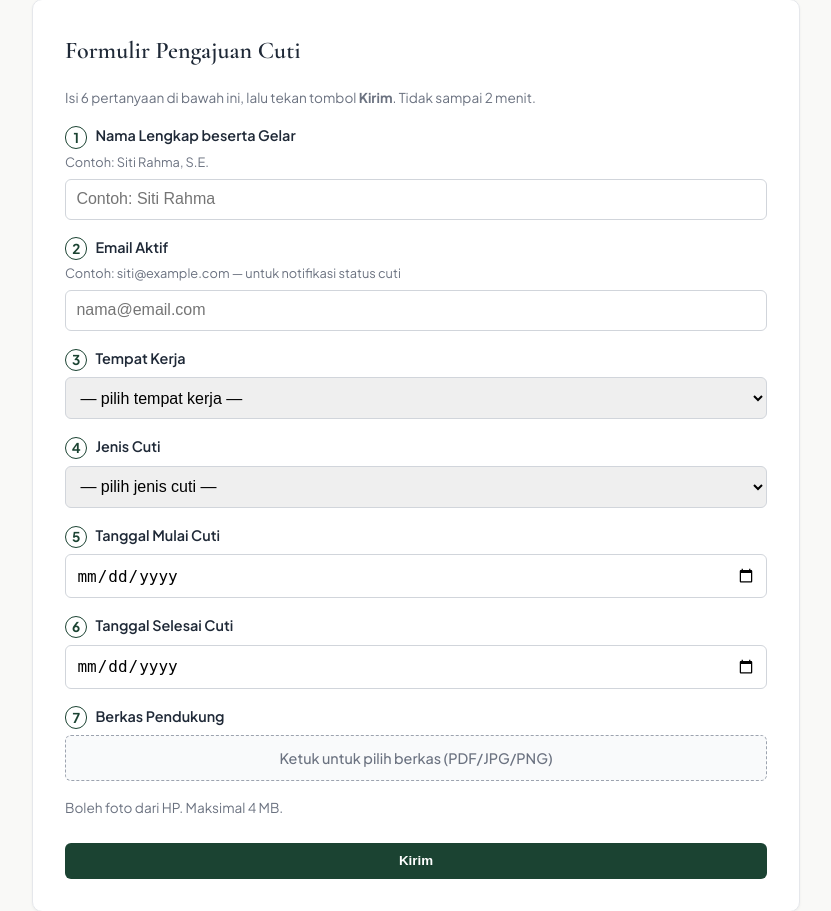
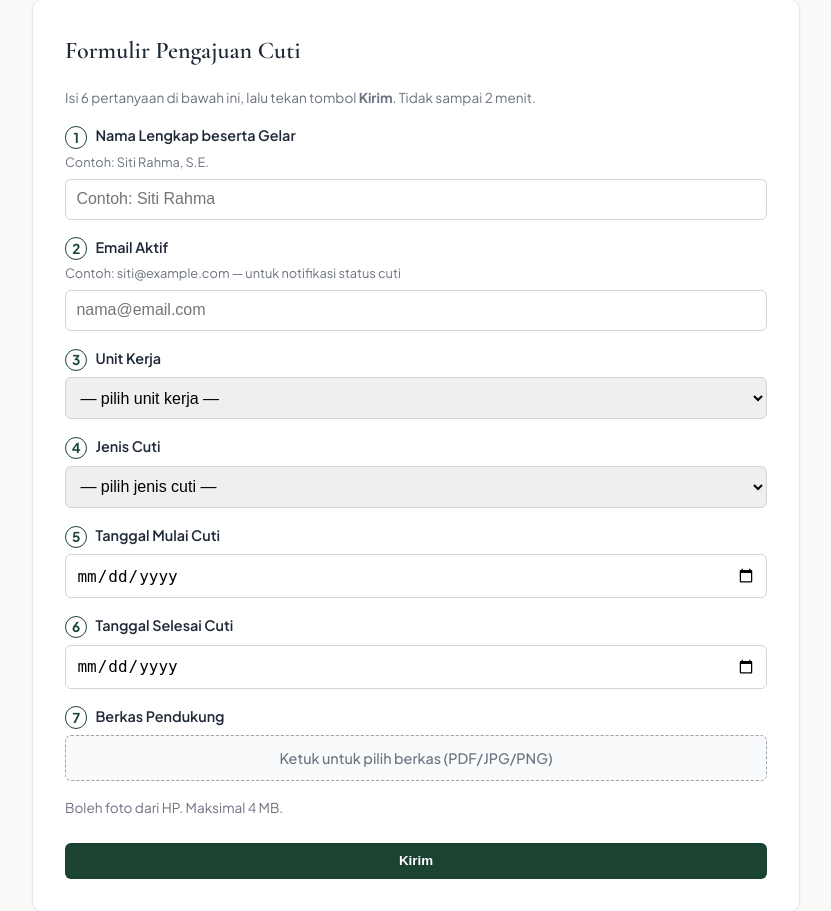
Before and after one commit to mahdalii/Inovasi-Kepegawaian, a Flask app: page / in a window 1280 px wide. Shown: the part 260-1171 px from the top of the page, without its empty margins (224-1055 px from the left). Run offline with Flask 3, Linux system fonts and the light colour scheme.

Commit message:
refactor: rename Tempat Kerja -> Unit Kerja
- templates/form.html: label + placeholder
- templates/dashboard.html: filter option
- app.py: validation error messages

Co-Authored-By: Claude Fable 5 <noreply@anthropic.com>

```diff
--- a/app.py
+++ b/app.py
@@ -63,9 +63,9 @@ def validate_form(nama, email, uptd, jenis, tgl_mulai, tgl_selesai, berkas_ok, f
     if not email or not EMAIL_RE.match(email.strip()):
         errors.append("Email valid wajib diisi")
     if not uptd.strip():
-        errors.append("Tempat kerja wajib diisi")
+        errors.append("Unit kerja wajib diisi")
     elif uptd not in VALID_UPTD:
-        errors.append("Tempat kerja tidak valid")
+        errors.append("Unit kerja tidak valid")
     if jenis not in VALID_JENIS:
         errors.append("Jenis cuti tidak valid")
     if not tgl_mulai or not tgl_selesai:
--- a/templates/dashboard.html
+++ b/templates/dashboard.html
@@ -32,7 +32,7 @@
   <form method="get">
     <input name="q" value="{{ q }}" placeholder="Cari nama / nomor...">
     <select name="uptd">
-      <option value="">Semua Tempat Kerja</option>
+      <option value="">Semua Unit Kerja</option>
       {% for u in uptds %}
       <option value="{{ u }}" {% if filter_uptd == u %}selected{% endif %}>{{ uptd_labels[u] }}</option>
       {% endfor %}
--- a/templates/form.html
+++ b/templates/form.html
@@ -25,9 +25,9 @@
       <small>Contoh: siti@example.com — untuk notifikasi status cuti</small>
       <input type="email" name="email" value="{{ data.email if data }}" placeholder="nama@email.com" required>
     </label>
-    <label><span class="field-num">3</span>Tempat Kerja
+    <label><span class="field-num">3</span>Unit Kerja
       <select name="uptd" required>
-        <option value="">— pilih tempat kerja —</option>
+        <option value="">— pilih unit kerja —</option>
         {% for k, v in uptd_labels.items() %}
         <option value="{{ k }}" {% if data and data.uptd == k %}selected{% endif %}>{{ v }}</option>
         {% endfor %}
```
